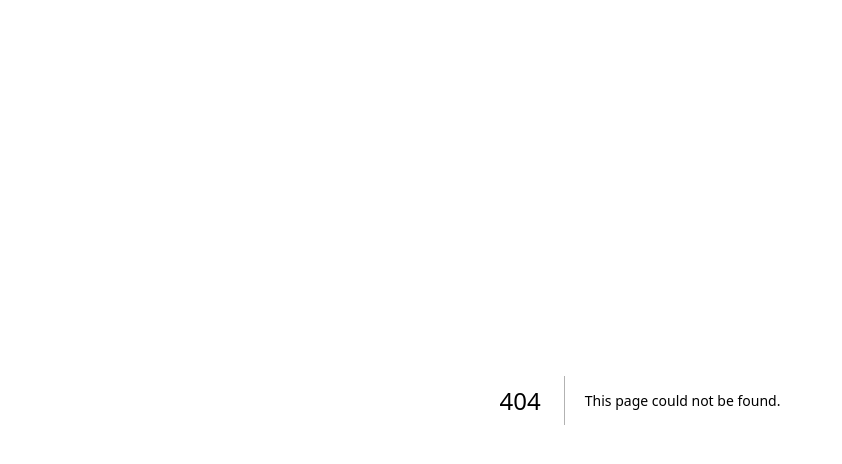
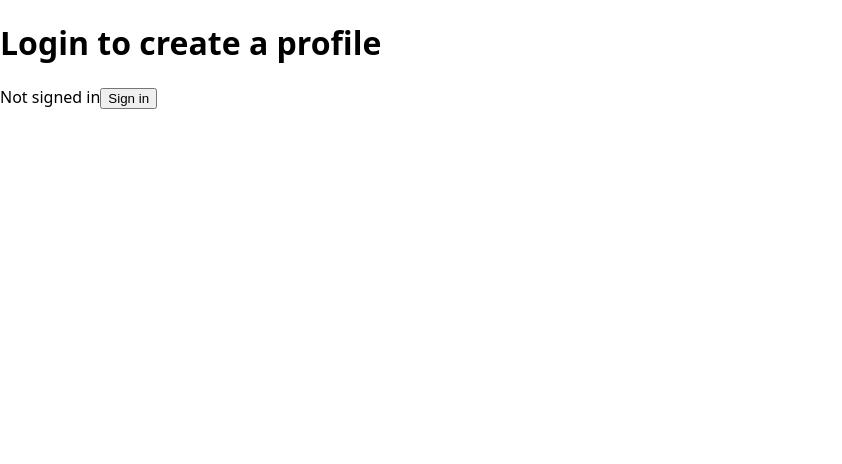
Before and after one commit to RikkeLS/scientist-app, a Next.js app: page /login in a window 1280 px wide. Before the commit this address had no page. Shown: the top 464 px of the page, without its empty margins (0-842 px from the left). Built offline with nearby package versions, Linux system fonts and the light colour scheme; no server answers.

Commit message:
simple login/logout with GithubProvider

```diff
--- /dev/null
+++ b/components/LoginButton/LoginButton.js
@@ -0,0 +1,19 @@
+import { useSession, signIn, signOut} from 'next-auth/react'
+
+export default function LoginButton () {
+    const {data:session} = useSession();
+    if (session) {
+        return (
+            <>
+                Signed in as {session.user.email}
+                <button onClick={()=> signOut()}>Sign out</button>
+            </>
+        )
+    }
+    return (
+        <>
+            Not signed in
+            <button onClick={()=> signIn()}>Sign in</button>
+        </>
+    )
+}
--- a/package.json
+++ b/package.json
@@ -12,6 +12,7 @@
     "arxiv-api": "^1.1.1",
     "mongoose": "^8.0.2",
     "next": "14.0.3",
+    "next-auth": "^4.24.5",
     "react": "^18",
     "react-dom": "^18",
     "styled-components": "^6.1.1",
--- a/pages/_app.js
+++ b/pages/_app.js
@@ -1,9 +1,14 @@
 import GlobalStyle from "../styles.js";
 import { SWRConfig } from "swr";
+import { SessionProvider } from 'next-auth/react';
 // import Layout from "../components/Layout.js";
 
-export default function App({ Component, pageProps }) {
+export default function App({
+  Component,
+  pageProps: { session, ...pageProps},
+ }) {
   return (
+    <SessionProvider session={session}>
     <SWRConfig
       value={{
         fetcher: async (...args) => {
@@ -18,5 +23,6 @@ export default function App({ Component, pageProps }) {
         <GlobalStyle />
         <Component {...pageProps} />
     </SWRConfig>
+    </SessionProvider>
   );
 }
--- /dev/null
+++ b/pages/login/index.js
@@ -0,0 +1,11 @@
+import LoginButton from "../../components/LoginButton/LoginButton"
+
+export default function loginPage () {
+
+    return (
+    <>
+    <h1>Login to create a profile</h1>
+    <LoginButton/>
+    </>
+    )
+}
```
Also changed, not shown: pages/api/auth/[...nextauth].js (added, +15 -0 lines), pages/index.js (+10 -1 lines), 1 other file (tests, documents, lock files or other folders).
